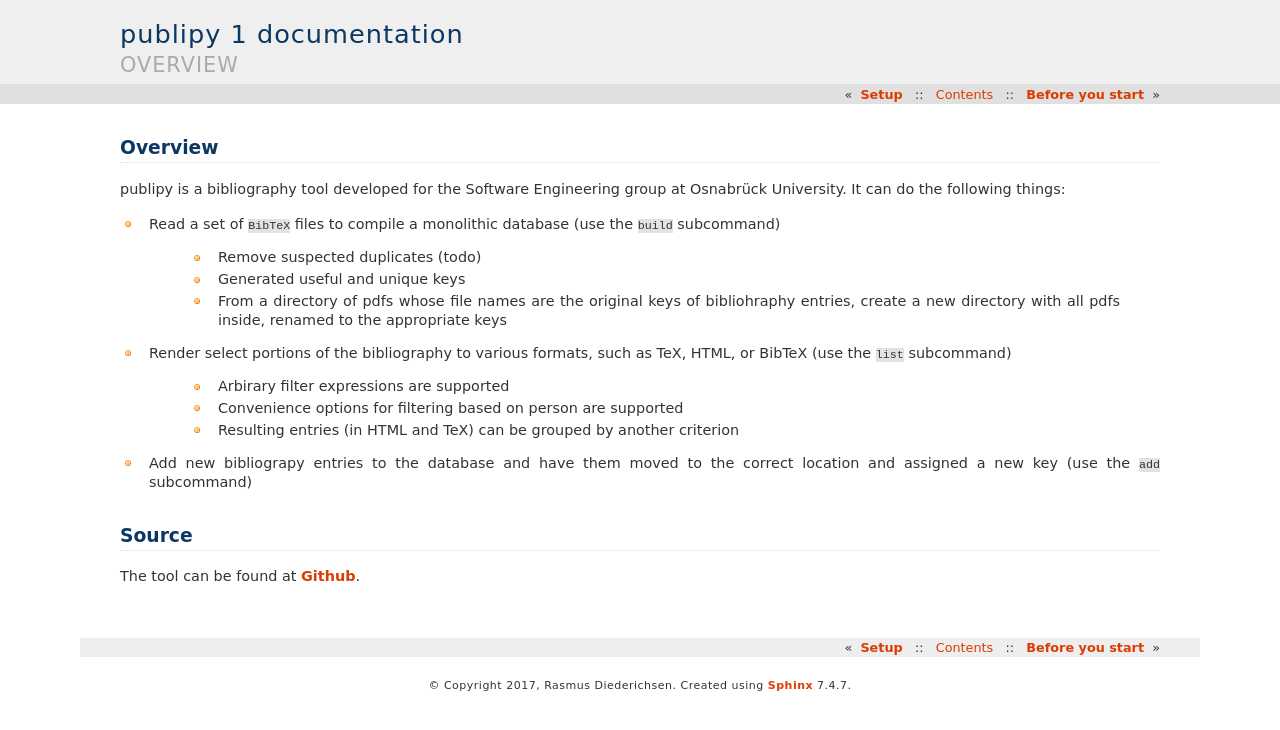
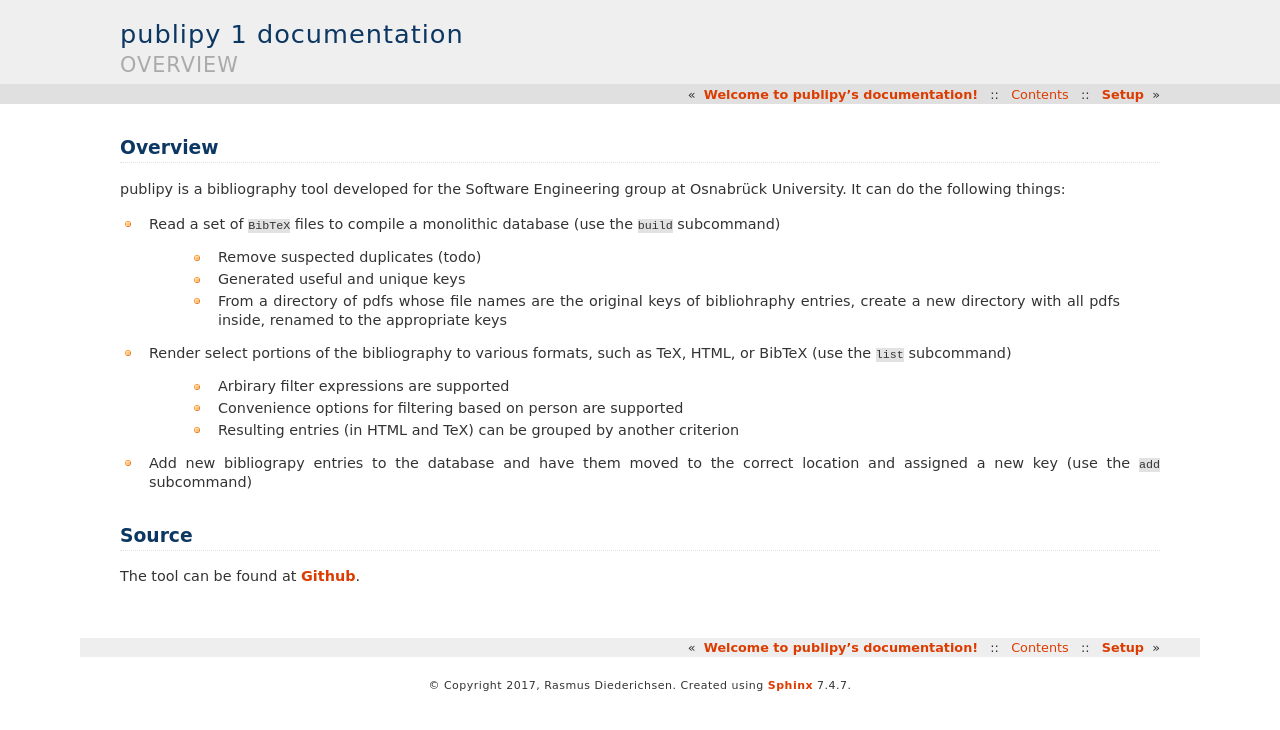
Before and after one commit to themightyoarfish/uos-swe-publication-utility, a Sphinx documentation site: the page built from doc/source/intro.rst, in a window 1280 px wide. Shown: the top 730 px of the page. Built offline with Sphinx 7.4.7, drawn with Linux system fonts in a browser that asks for light colours.

Commit message:
Move overview to top

```diff
--- a/doc/source/index.rst
+++ b/doc/source/index.rst
@@ -10,8 +10,8 @@ Welcome to publipy's documentation!
    :maxdepth: 2
    :caption: Contents:
 
+   intro
    installation
-   intro
    cli
 
 
```
